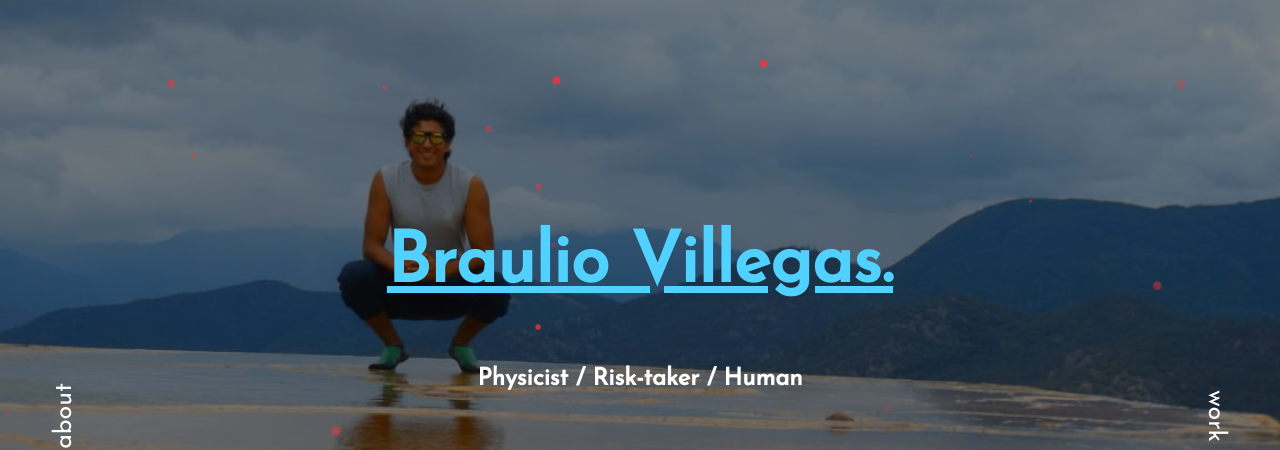
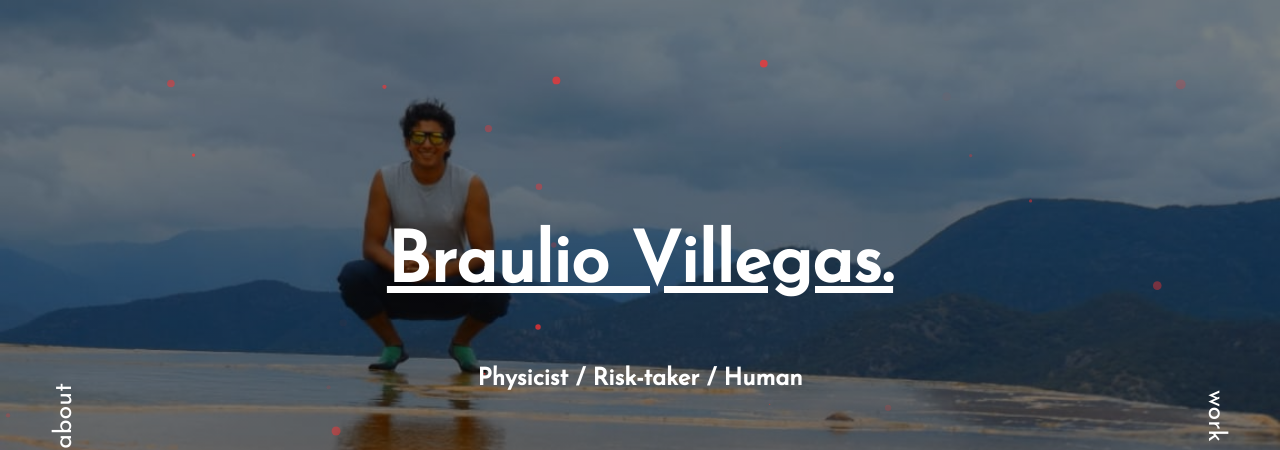
Before and after one commit to BraulioMVillegas/BraulioMVillegas.github.io, a plain HTML site: page index.html in a window 1280 px wide. Shown: the top 450 px of the page. Drawn offline with nearby package versions, Linux system fonts and the light colour scheme.

Commit message:
Update index.css

```diff
--- a/index.css
+++ b/index.css
@@ -79,7 +79,7 @@ body {
     padding-bottom:10vh;
 }
 #middle h1 {
-    color:rgb(81, 209, 256);
+    color:rgb(255, 255, 255);
     font-size:70px;
     text-decoration:underline;
 }
```
